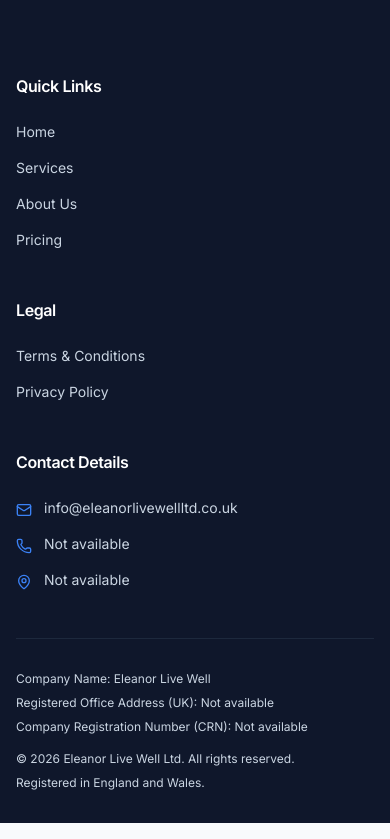
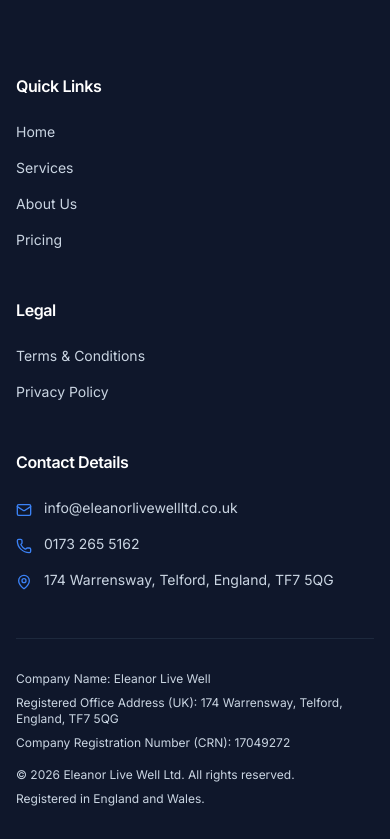
Before and after one commit to consultancy-outfit/100IT-SALESITES-001, a React (Vite) app: page / in a window 390 px wide. Shown: the part 5324-6163 px from the top of the page. Built offline with nearby package versions, Linux system fonts and the light colour scheme.

Commit message:
Update COMPANY_DETAILS with new address, CRN, and phone

```diff
--- a/src/constants.ts
+++ b/src/constants.ts
@@ -2,9 +2,9 @@ import { Service, PricingTier, Testimonial, CaseStudy } from './types';
 
 export const COMPANY_DETAILS = {
   name: "Eleanor Live Well",
-  address: "Not available",
-  crn: "Not available",
-  phone: "Not available",
+  address: "174 Warrensway, Telford, England, TF7 5QG",
+  crn: "17049272",
+  phone: "0173 265 5162",
   email: "info@eleanorlivewellltd.co.uk",
   hours: "Mon - Fri: 09:00 - 17:30 GMT",
 };
```
